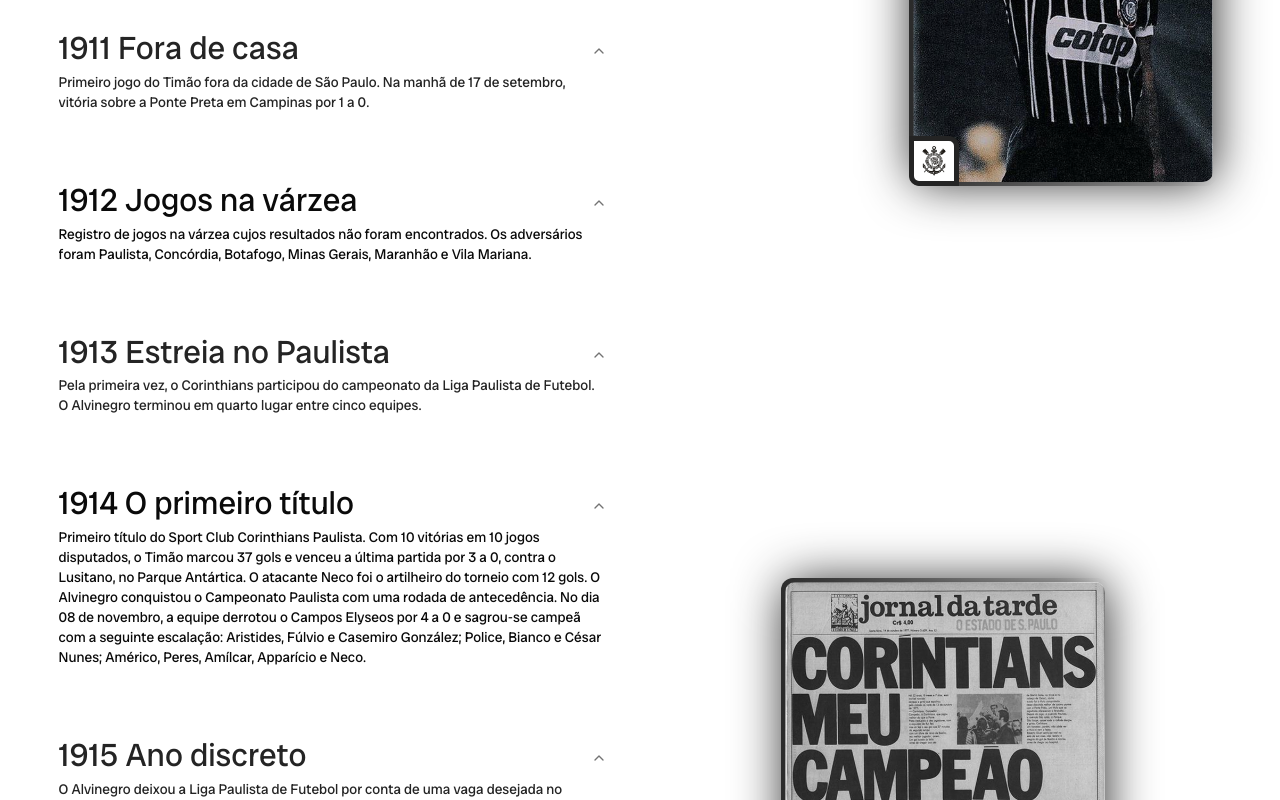
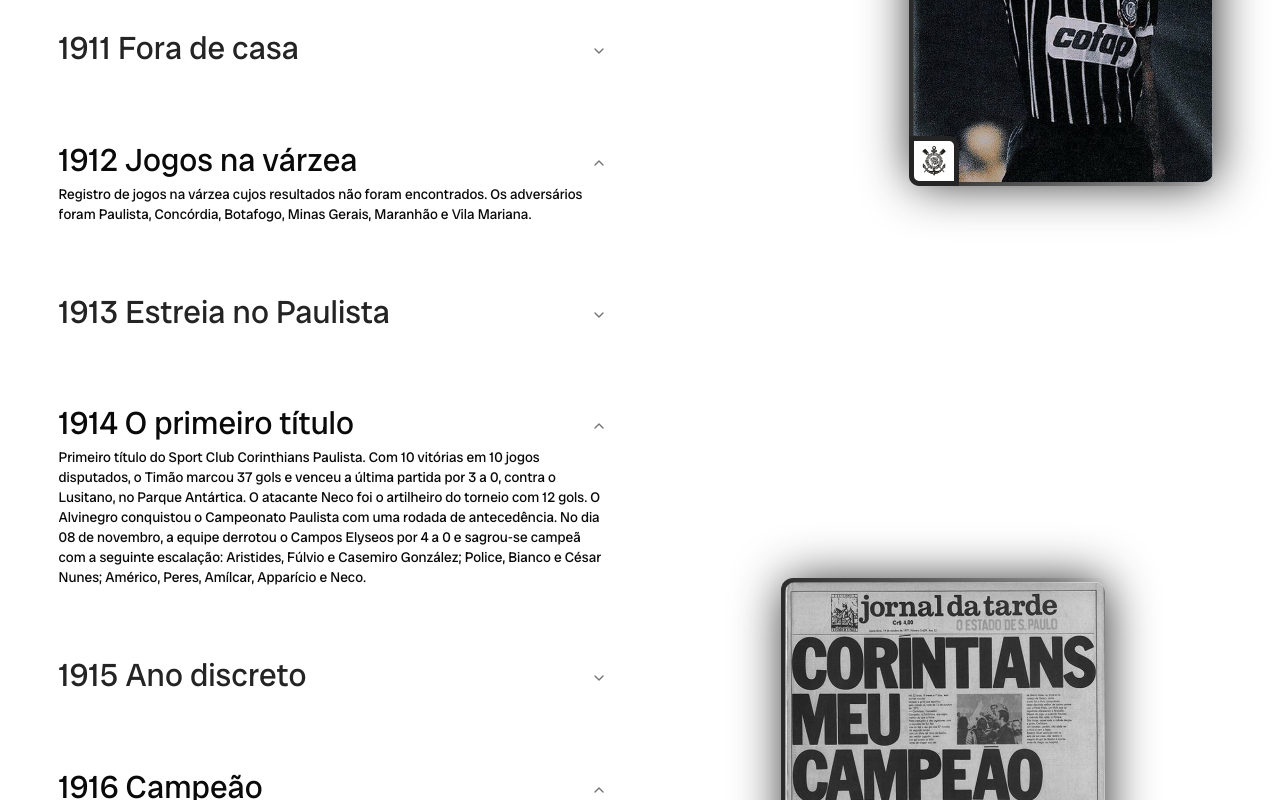
Before and after one commit to LeonardoMarques7/CorinthiansPage, a React (Vite) app: page / in a window 1280 px wide. Shown: the part 1760-2560 px from the top of the page. Built offline with nearby package versions, Linux system fonts and the light colour scheme; a web font is replaced by a local one.

Commit message:
feat: adicionando melhorias nas postagens

```diff
--- a/package.json
+++ b/package.json
@@ -18,6 +18,7 @@
     "react": "^19.1.0",
     "react-dom": "^19.1.0",
     "react-router-dom": "^7.7.1",
+    "scrollreveal": "^4.0.9",
     "tailwind-merge": "^3.3.1",
     "tailwindcss": "^4.1.11"
   },
--- a/src/assets/postagensData.js
+++ b/src/assets/postagensData.js
@@ -77,7 +77,7 @@
   },
   {
     image: foto19,
-  },
+  }
 ]
 
 
--- a/src/components/Historia.jsx
+++ b/src/components/Historia.jsx
@@ -98,7 +98,10 @@
 								}`}
 							>
 								<div className="content">
-									<Accordion collapsible defaultValue="item-1">
+									<Accordion
+										collapsible
+										defaultValue={index % 2 === 0 ? "item-1" : undefined} // ← controla aberto/fechado
+									>
 										<AccordionItem value="item-1">
 											<AccordionTrigger className="accordion__historia">
 												{item.year} {item.title}
--- a/src/index.css
+++ b/src/index.css
@@ -258,6 +258,7 @@
   justify-content: space-between;
   width: 100%;
   align-items: center;
+  interpolate-size: allow-keywords;
   font-size: 2rem;
 }
 
@@ -466,6 +467,7 @@
   position: absolute;
   width: 35svw;
   line-height: 1.2;
+  height: 100%;
   gap: 1rem;
   display: flex;
   right: 2svw;
@@ -485,6 +487,12 @@
   font-size: 15px;
   max-width: 500px;
 }
+
+.container__posts .card:last-child {
+  position: sticky;
+  top: 20svh;
+}
+
 
 .card.post__left {
   text-align: center;
```
Also changed, not shown: 1 other file (tests, documents, lock files or other folders).
